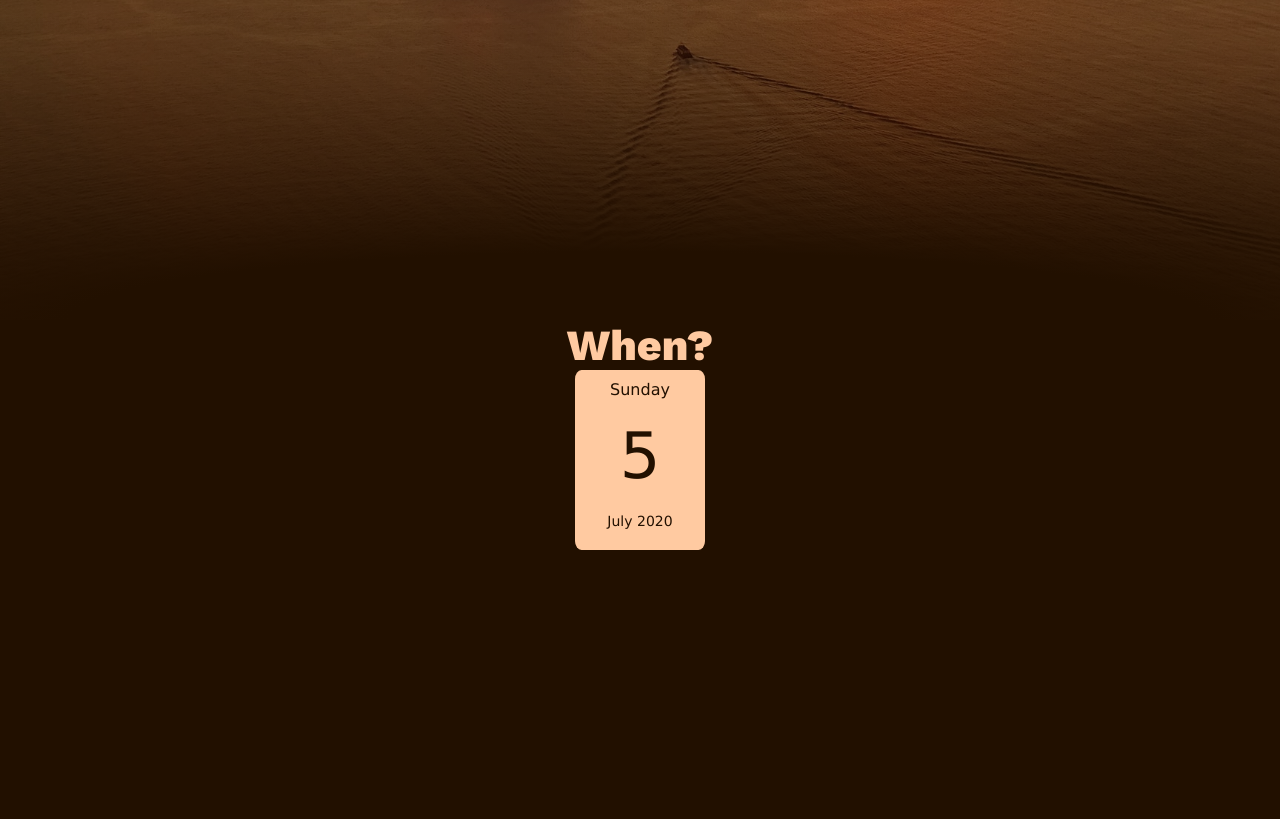
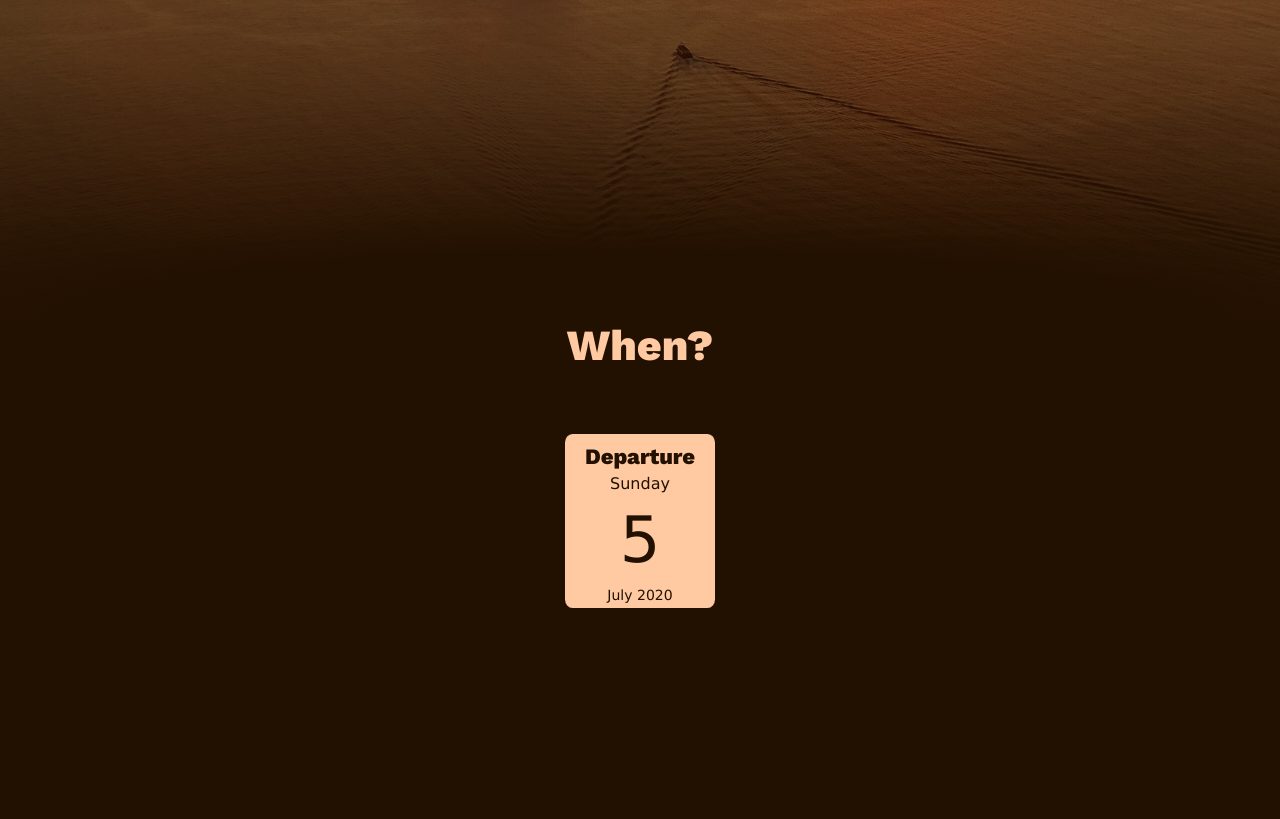
Before and after one commit to techb/baldwincruise.info, a PHP site: page / in a window 1280 px wide. Shown: the part 480-1299 px from the top of the page. Run offline with PHP 8.4, Linux system fonts and the light colour scheme.

Commit message:
added a touch more to 'when', will probably change it later

```diff
--- a/css/styles.css
+++ b/css/styles.css
@@ -132,18 +132,19 @@ h2 {
 #when h2 {
 	margin: 0 auto;
 }
+
 /* https://www.dyclassroom.com/web-project/design-a-simple-calendar-for-your-blog-and-website-using-html5-css3-and-javascript */
 #calendar {
-    width: 130px;
-    height: 180px;
+    width: 150px;
+    /* height: 190px; */
     background-color: #ffcaa1;
     color: rgb(34,16,0);
     border-radius: 5%;
-    /* box-shadow: 0 1px 1px 0 rgba(240, 210, 165, 0.4); */
+    margin-top: 5%;
 }
 #calendar > p {
     font-family: Verdana, Arial, sans-serif;
-    padding: 10px 0;
+    padding: 5px 0;
     margin: 0;
     color:rgb(34,16,0);
     text-align: center;
@@ -152,10 +153,17 @@ h2 {
     font-size: 16px;
 }
 #calendar-month-year {
-    font-size: 14px;
+	font-size: 14px;
+	padding-bottom: 2%;
 }
 #calendar-date {
     font-size: 64px;
     padding-top: 10px;
     padding-bottom: 0;
 }
+#calendar h4 {
+	text-align: center;
+	margin-top: 10px;
+	margin-bottom: 0;
+	font-size: 22px;
+}
--- a/index.html
+++ b/index.html
@@ -37,6 +37,7 @@
 	<section id="when">
 		<h2>When?</h2>
 		<div id="calendar">
+			<h4>Departure</h4>
 			<p id="calendar-day">Sunday</p>
 			<p id="calendar-date">5</p>
 			<p id="calendar-month-year">July 2020</p>
```
